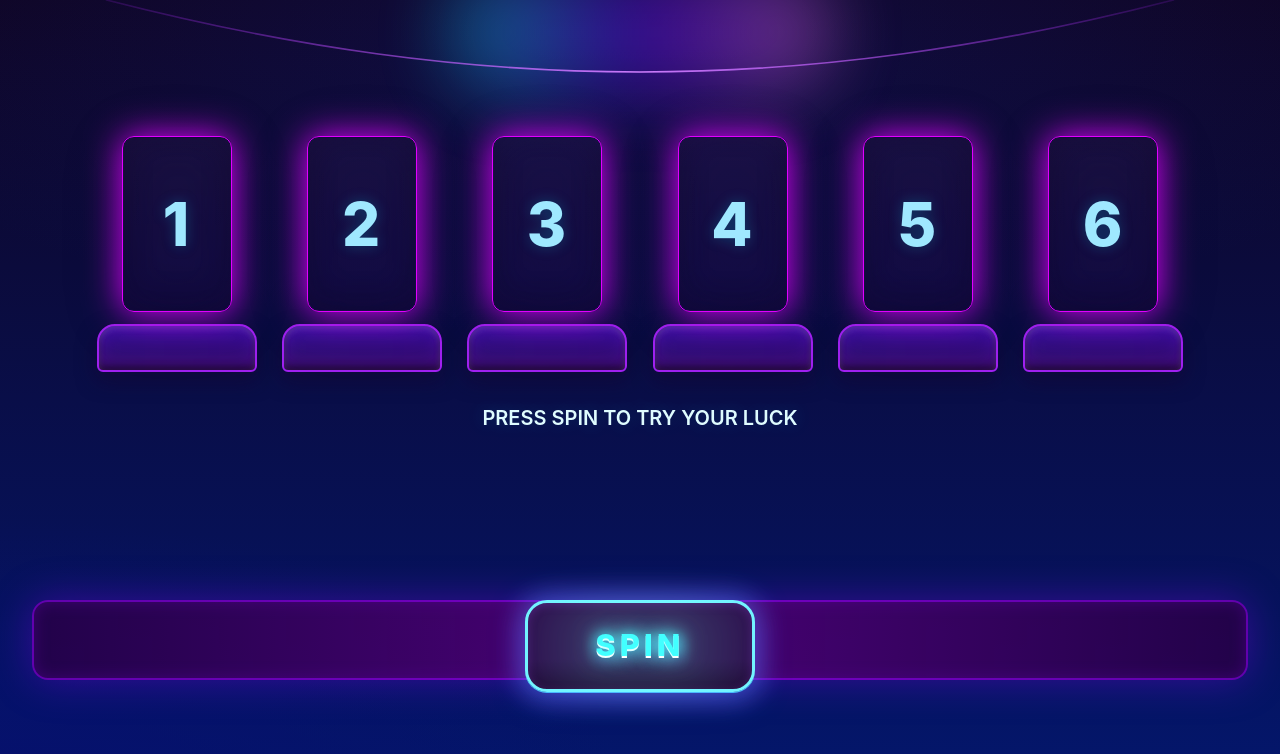
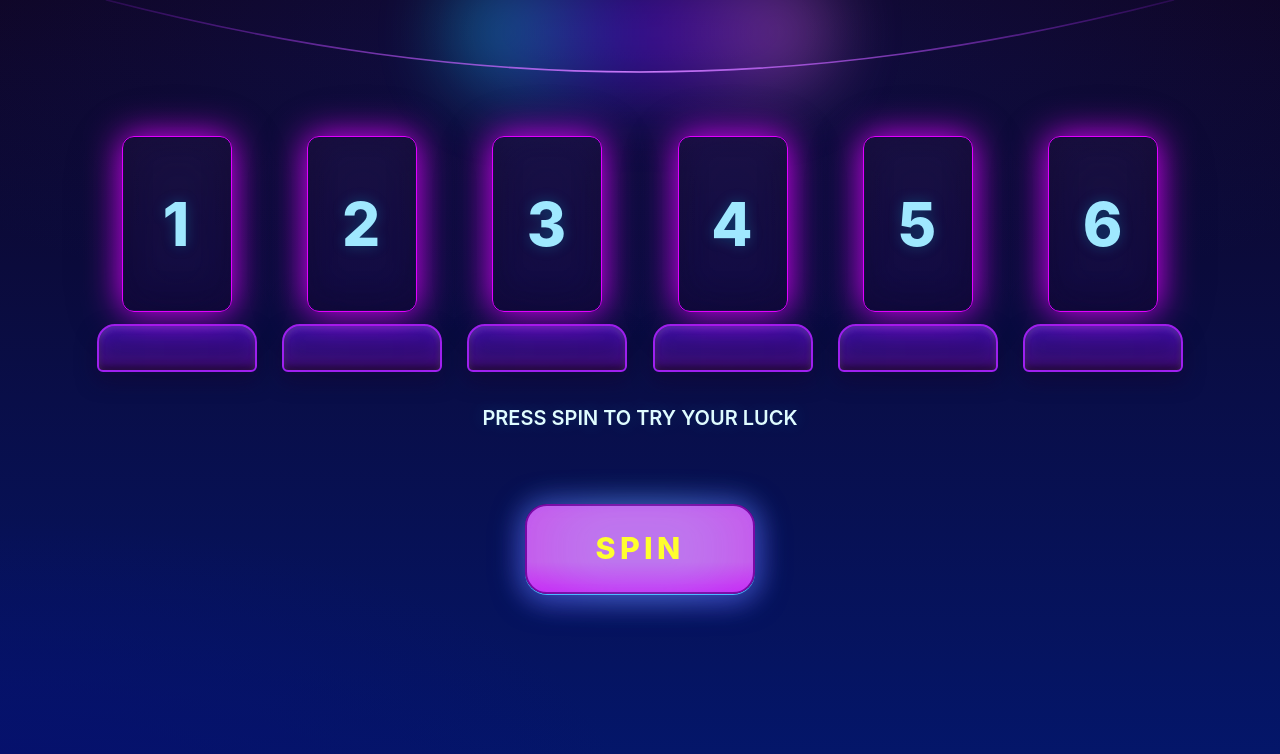
Before and after one commit to userronald/luckyDraw-sdgDev-assesment, a React (Vite) app: page / in a window 1280 px wide. Shown: the top 754 px of the page. Built offline with nearby package versions, Linux system fonts and the light colour scheme.

Commit message:
Final Commit

```diff
--- a/src/components/lotteryMachine.jsx
+++ b/src/components/lotteryMachine.jsx
@@ -1,13 +1,4 @@
 import React, { useState, useRef } from "react";
-
-/**
- * LuckyDraw.jsx
- * Single-file React + Tailwind component for a neon arcade Lucky Draw UI.
- *
- * Usage:
- *   import LuckyDraw from "./LuckyDraw";
- *   <LuckyDraw />
- */
 
 export default function LuckyDraw() {
   // kept a ref for cleanup if needed later (not required but safe)
@@ -437,18 +428,12 @@ export default function LuckyDraw() {
         </div>
 
         {/* Panel base and Spin button area */}
-        <div className="relative mt-24 w-full flex justify-center items-center">
-          {/* 🔮 NEW DARK PURPLE SIDE PANELS */}
+        <div className="relative  w-full flex justify-center items-center">
+          {/*  NEW DARK PURPLE SIDE PANELS */}
           <div className="absolute top-1/2 -translate-y-1/2 w-full px-8">
             <div
-              className="w-full h-20 rounded-2xl"
-              style={{
-                background:
-                  "linear-gradient(90deg, rgba(40,0,70,0.85), rgba(80,0,120,0.92), rgba(40,0,70,0.85))",
-                boxShadow:
-                  "0 0 40px rgba(140,0,255,0.35), inset 0 0 15px rgba(90,0,160,0.45)",
-                border: "2px solid rgba(150,0,255,0.55)",
-              }}
+              className="w-full h-32 rounded-2xl"
+
             ></div>
           </div>
 
@@ -462,8 +447,8 @@ export default function LuckyDraw() {
               style={{
                 boxShadow:
                   "0 2px 24px 8px #4aefff38, 0 4px 32px #6a00ff88, inset 0 2px 10px #ab4fff44, 0 1px 0 #39f5ff",
-                background: "linear-gradient(180deg,#2b0b45 65%,#1c062d 100%)",
-                border: "3px solid #73f7ff",
+                background: "linear-gradient(180deg,#CC5BEB 65%,#CF27F5 100%)",
+                border: "2px solid #7B00A1",
                 minWidth: "230px",
                 minHeight: "68px",
               }}
@@ -481,11 +466,10 @@ export default function LuckyDraw() {
               <span
                 className="relative z-10 font-extrabold uppercase tracking-widest"
                 style={{
-                  color: "#39f5ff",
+                  color: "#F5EB27",
                   fontSize: "1.9rem",
                   letterSpacing: "0.14em",
-                  textShadow:
-                    "0 0 16px #3bfcff, 0 1.5px 0 #fff, 0 0 24px #7afff9, 0 4px 12px #32004a",
+
                   filter: "brightness(1.16)",
                 }}
               >
```
